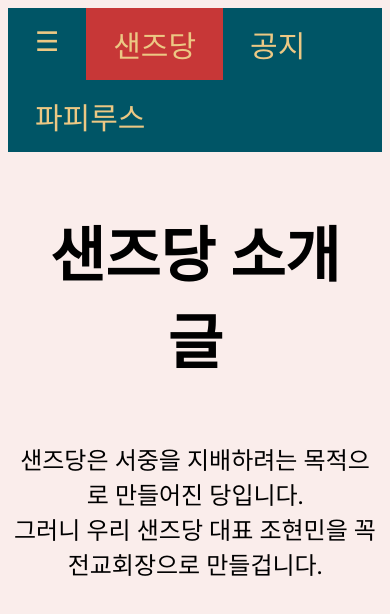
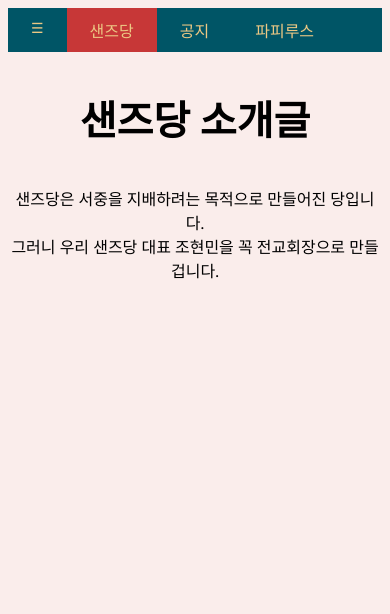
Before and after one commit to hoochoo0224/SansDang, a plain HTML site: page index.html in a window 390 px wide. Drawn offline with Linux system fonts and the light colour scheme.

Commit message:
Add files via upload

```diff
--- a/index.css
+++ b/index.css
@@ -39,7 +39,7 @@ nav li a, #dropbtn {
 nav li a {font-size: 30px; padding: 14px 27px;}
 nav li #dropbtn {font-size: 27px; padding: 14px 27px;}
 
-nav ##enu li a:hover:not(.active), #dropdown:hover #dropbtn {
+nav #menu li a:hover:not(.active), #dropdown:hover #dropbtn {
     background-color: #078;
 }
 
@@ -74,3 +74,93 @@ nav .active {
     background-color: rgb(199, 55, 55);
     /* background-color: #c4722e; */
 }
+
+/* 태블릿 세로 */
+@media (min-width: 768px) and (max-width: 991px) {
+
+}
+
+/* 데스크탑 */
+@media only screen and (min-width: 1200px) {
+
+}
+
+/* 모바일 */
+@media (max-width: 767px){
+    body {
+        background-color: #faedeb;
+    }
+
+    h1 {
+        text-align: center;
+        font-family: 'Gill Sans', 'Gill Sans MT', Calibri, 'Trebuchet MS', sans-serif;
+        font-size: 40px;
+        font-weight: bold;
+        padding: 10px;
+    }
+    p {
+        text-align: center;
+        font-family:'Trebuchet MS', 'Lucida Sans Unicode', 'Lucida Grande', 'Lucida Sans', Arial, sans-serif;
+        font-size: 16px;
+        padding: 2px;
+    }
+
+    nav ul {
+        list-style-type: none;
+        margin: 0;
+        padding: 0;
+        overflow: hidden;
+        background-color: #056;
+        /* position: fixed;
+        top: 0; right: 0; */
+        width: 100%;
+    }
+
+    nav li {float: left;}
+
+    nav li a, #dropbtn {
+        font-family: Cambria, Cochin, Georgia, Times, 'Times New Roman', serif;
+        display: block;
+        color: rgb(236, 200, 132);
+        text-align: center;
+        text-decoration: none;
+    }
+    nav li a {font-size: 16px; padding: 10px 23px;}
+    nav li #dropbtn {font-size: 14px; padding: 10px 23px;}
+
+    nav #menu li a:hover:not(.active), #dropdown:hover #dropbtn {
+        background-color: #078;
+    }
+
+    nav li.dropdown {display: inline-block;}
+
+    nav #dropdown-content {
+        display: none;
+        position: absolute;
+        background-color: #078;
+        min-width: 100px;
+        box-shadow: 0px 8px 16px 0px rgba(0,0,0,0.2);
+        z-index: 1;
+    }
+
+    nav #dropdown-content a {
+        color: rgb(236, 200, 132);
+        padding: 9px 14px;
+        text-decoration: none;
+        display: block;
+        text-align: left;
+    }
+
+    nav #dropdown-#ontent a:hover {
+        background-color: #089;
+    }
+
+    nav #dropdown:hover #dropdown-content {
+        display: block;
+    }
+
+    nav .active {
+        background-color: rgb(199, 55, 55);
+        /* background-color: #c4722e; */
+    }
+}
```
